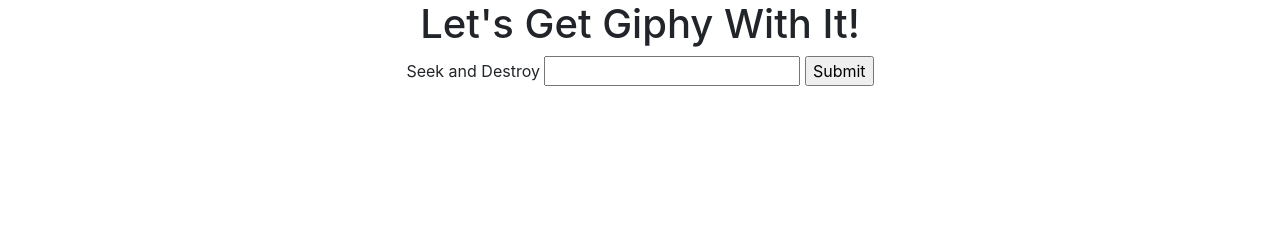
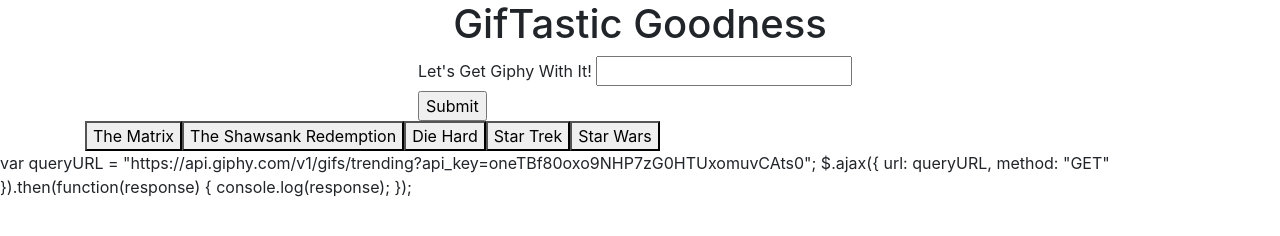
Before and after one commit to AngeloDePaolo/giftastic, a plain HTML site: page index.html in a window 1280 px wide. Drawn offline with nearby package versions, Linux system fonts and the light colour scheme.

Commit message:
incorporated giphy API AJAX request

```diff
--- a/css/style.css
+++ b/css/style.css
@@ -1,3 +1,8 @@
 body {
     background-image: url();
 }
+
+form {
+    width: 40%;
+    margin: auto;
+}
--- a/index.html
+++ b/index.html
@@ -1,32 +1,41 @@
 <!DOCTYPE html>
 <html lang="en">
+
 <head>
     <meta charset="UTF-8">
     <meta name="viewport" content="width=device-width, initial-scale=1.0">
     <meta http-equiv="X-UA-Compatible" content="ie=edge">
     <title>GifTastic</title>
-    <link rel="stylesheet" href="https://stackpath.bootstrapcdn.com/bootstrap/4.3.1/css/bootstrap.min.css" integrity="sha384-ggOyR0iXCbMQv3Xipma34MD+dH/1fQ784/j6cY/iJTQUOhcWr7x9JvoRxT2MZw1T" crossorigin="anonymous">
+    <link rel="stylesheet" href="https://stackpath.bootstrapcdn.com/bootstrap/4.3.1/css/bootstrap.min.css"
+        integrity="sha384-ggOyR0iXCbMQv3Xipma34MD+dH/1fQ784/j6cY/iJTQUOhcWr7x9JvoRxT2MZw1T" crossorigin="anonymous">
     <link rel="stylesheet" href="../giftastic/css/style.css">
 </head>
 
 <body>
 
-
     <div class=container>
         <!-- Header -->
-    <h1 class="text-center">Let's Get Giphy With It!</h1>
+        <h1 class="text-center">GifTastic Goodness</h1>
         <!-- Giphy Search Form -->
-        <form class="text-center">
-            <label>Seek and Destroy</label>
-            <input type="text">
-            <input type="submit" value="Submit">
+        <form id="topicInput">
+            <label for="searchText">Let's Get Giphy With It!</label>
+            <input type="text" id="searchText">
+            <input id="add-movie" type="submit" value="Submit">
         </form>
-            <!-- Pre-Existing Buttons -->
+        <!-- Landing zone for Buttons -->
         <div id="buttons"></div>
-                <!-- This is where the newe gifs will load -->
+        <!-- This is where the new gifs will appear -->
         <div id="gifs"></div>
     </div>
 
+    var queryURL = "https://api.giphy.com/v1/gifs/trending?api_key=oneTBf80oxo9NHP7zG0HTUxomuvCAts0";
+
+    $.ajax({
+      url: queryURL,
+      method: "GET"
+    }).then(function(response) {
+      console.log(response);
+    });
 
 
 
@@ -36,4 +45,5 @@
     <script src="../giftastic/javascript/giphy.js"></script>
 
 </body>
+
 </html>
--- a/javascript/giphy.js
+++ b/javascript/giphy.js
@@ -1,8 +1,28 @@
-var topics = ["The Matrix", "The Shawsank Redemption", "Die Hard", "Star Trek", "Star Wars"];
+$(document).ready(function () {
 
-function buttonZone() {
+    var topics = ["The Matrix", "The Shawsank Redemption", "Die Hard", "Star Trek", "Star Wars"];
 
+    function buttonStaging() {
+        $("#buttons").empty();
+        for (var i = 0; i < topics.length; i++) {
+            var button = $("<button>");
+            button.addClass("movie");
+            button.attr("data-name", topics[i]);
+            button.text(topics[i]);
+            $("#buttons").append(button);
+        }
+    }
 
+    $("#add-movie").on("click", function (event) {
+        event.preventDefault();
 
+        var movie = $("#searchText").val().trim();
+        topics.push(movie);
+        console.log(movie);
 
-}
+        buttonStaging();
+    });
+
+    buttonStaging();
+
+});
```
Lines whose indentation alone changed are shown as unchanged.
